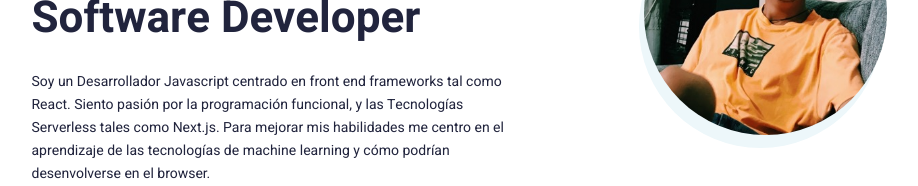
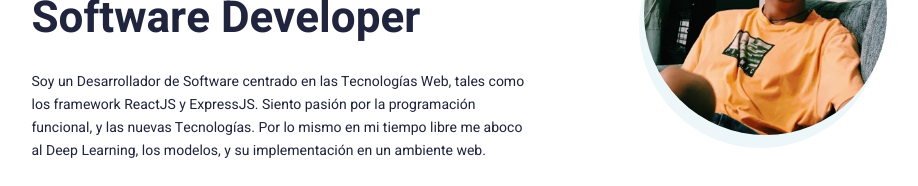
Before and after one commit to heru-nan/portfolio, a Next.js app: page / in a window 1280 px wide. Shown: the part 326-512 px from the top of the page, without its empty margins (181-1099 px from the left). Built offline with nearby package versions, Linux system fonts and the light colour scheme; no server answers.

Commit message:
header description

```diff
--- a/src/components/Header.js
+++ b/src/components/Header.js
@@ -9,7 +9,7 @@ export default function Header(){
              Software Developer
              </h1>
              <p>
-             Soy un Desarrollador Javascript centrado en front end frameworks tal como React. Siento pasión por la programación funcional, y las Tecnologías Serverless tales como Next.js. Para mejorar mis habilidades me centro en el aprendizaje de las tecnologías de machine learning y cómo podrían desenvolverse en el browser.
+             Soy un Desarrollador de Software centrado en las Tecnologías Web, tales como los framework ReactJS y ExpressJS. Siento pasión por la programación funcional, y las nuevas Tecnologías. Por lo mismo en mi tiempo libre me aboco al Deep Learning, los modelos, y su implementación en un ambiente web.
              </p>
          </div>
          <CircleImg src="./heru.jpg" alt="image of presentation" />
```
